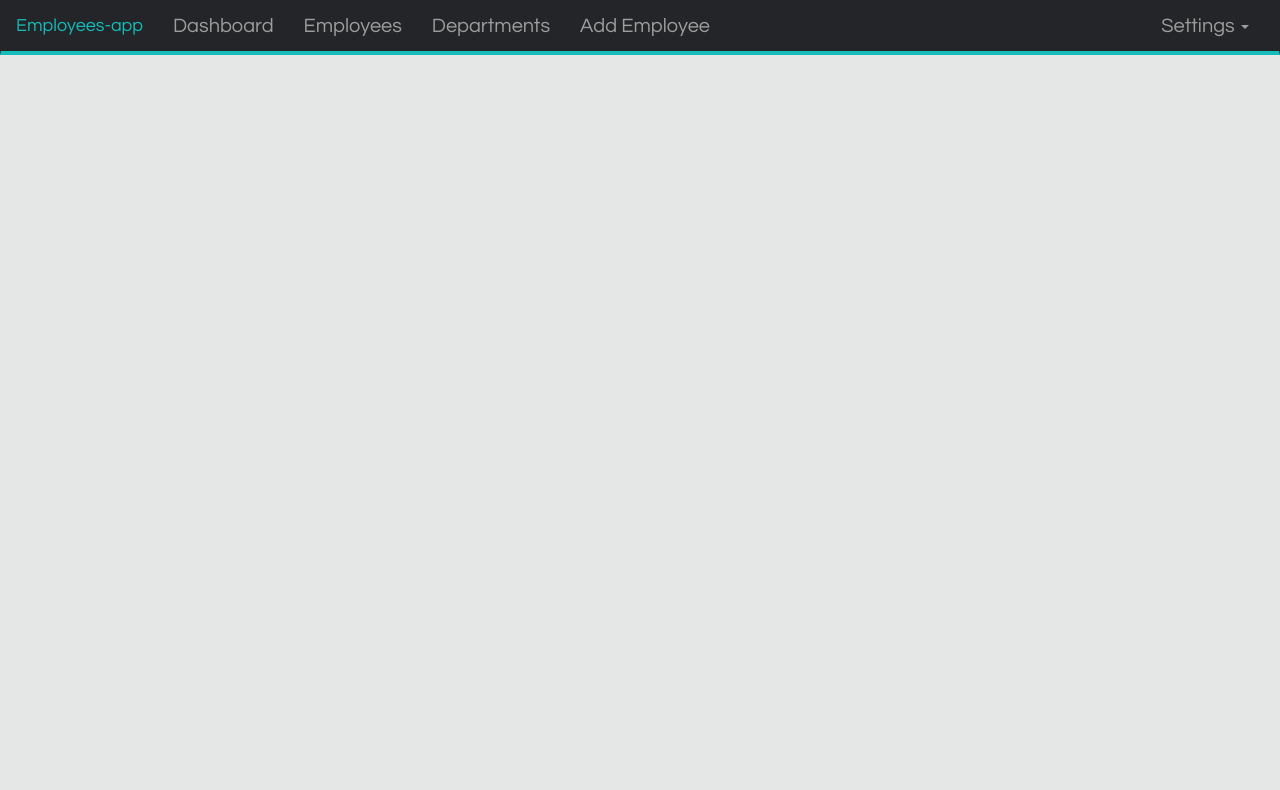
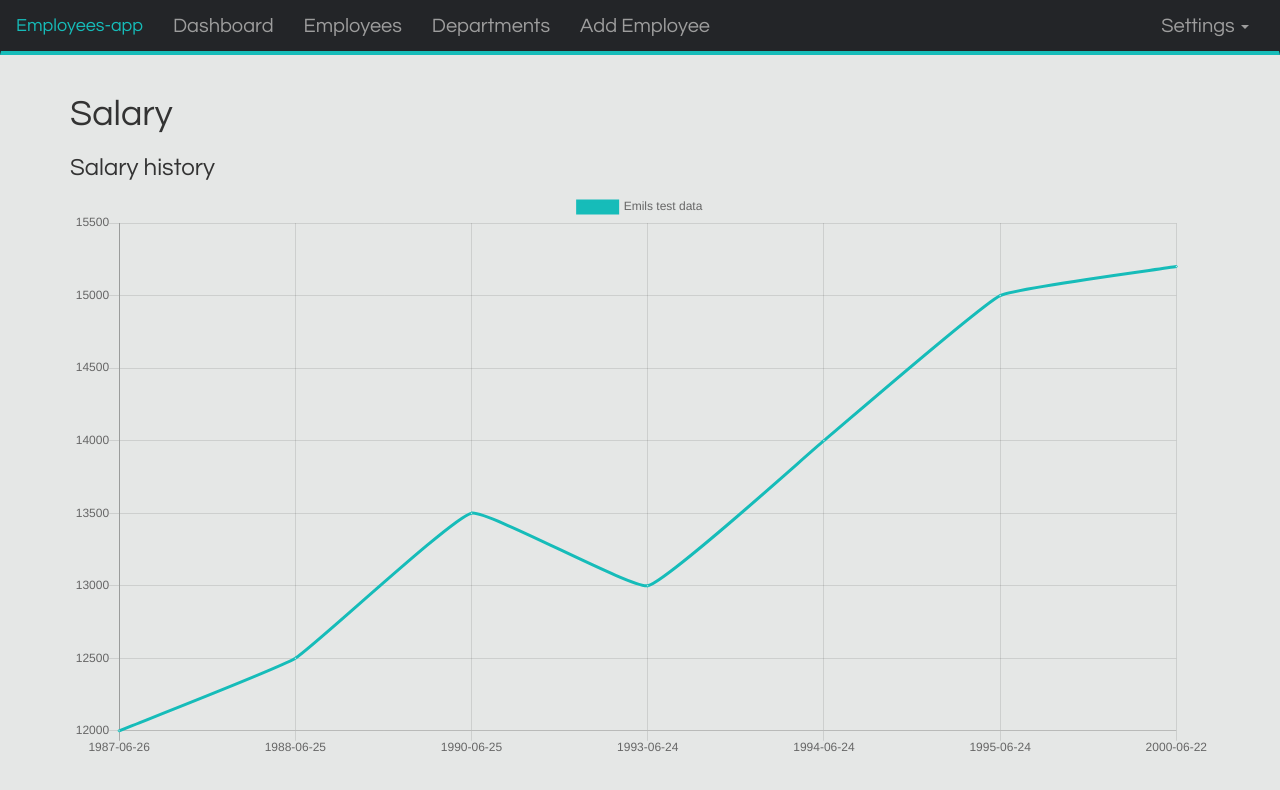
Before and after one commit to Povlsen/Clientside_H2, a React (Create React App) app in the folder h2-app/: page /salary in a window 1280 px wide. Shown: the top 790 px of the page. Built offline with nearby package versions, Linux system fonts and the light colour scheme.

Commit message:
Prepared Salary chart with dummy data - Prepared Department for DepartmentData. Kør 'npm install mdbreact'

```diff
--- a/h2-app/src/Components/main.router/index.js
+++ b/h2-app/src/Components/main.router/index.js
@@ -4,6 +4,7 @@ import Employees from '../../Pages/Employees';
 import Navbar from '../navbar';
 import Departments from '../../Pages/Departments';
 import Adjust_Employee from '../../Pages/Adjust Employee';
+import Salary from '../../Pages/Salary';
 
 class Main extends Component {
   render() {
@@ -15,6 +16,7 @@ class Main extends Component {
           <Route exact path='/employees' render={router => <Employees {...router} />} />
           <Route path='/employees/:Id' component={Adjust_Employee}/>
           <Route path='/departments' render={router =><Departments {...router} />} />
+          <Route path='/salary' render={router =><Salary {...router} />} />
         </Switch>
       </main>
     ])
--- a/h2-app/src/Components/navbar.js
+++ b/h2-app/src/Components/navbar.js
@@ -27,7 +27,7 @@ class Navbar extends Component {
             </ul>
             <ul className="nav navbar-nav navbar-right">
             <li className="dropdown">
-                <a className="dropdown-toggle" data-toggle="dropdown" href="">Settings <span class="caret"></span></a>
+                <a className="dropdown-toggle" data-toggle="dropdown" href="">Settings <span className="caret"></span></a>
                 <ul className="dropdown-menu">
                   <li><a href="">1</a></li>
                   <li><a href="">2</a></li>
--- a/h2-app/src/Pages/Dashboard/index.js
+++ b/h2-app/src/Pages/Dashboard/index.js
@@ -9,7 +9,7 @@ class Dashboard extends Component {
             <h3 className="theamAnimation">Add employee</h3>
             <img src="https://image.flaticon.com/icons/svg/39/39632.svg" alt=""/>
         </div>
-        <div className="grid_item inactive">
+        <div className="grid_item" onClick={() => this.props.history.push(`/salary`)}>
           <h3 className="theamAnimation">Salary</h3>
           <img src="https://image.flaticon.com/icons/svg/150/150430.svg" alt=""/>
         </div>
--- /dev/null
+++ b/h2-app/src/Pages/Departments/departmentData.js
@@ -0,0 +1,11 @@
+import React, { Component } from 'react'
+
+class DepartmentData extends Component {
+  render() {
+    return (
+      <h2>DepartmentData</h2>
+    )
+  }
+}
+
+export default DepartmentData
--- a/h2-app/src/Pages/Departments/index.js
+++ b/h2-app/src/Pages/Departments/index.js
@@ -3,6 +3,7 @@ import ReactList from 'react-list'
 import Item from './listItem'
 import { getDepartments } from '../../Utils/Departments'
 import './index.scss'
+import DepartmentData from './departmentData'
 
 class Departments extends Component {
   state = {
@@ -90,6 +91,8 @@ class Departments extends Component {
               type='simple'
             />
           </div>
+
+          <DepartmentData></DepartmentData>
       {/*
         <button type="button" class="btn btn-default">
           <span class="glyphicon glyphicon-menu-down" aria-hidden="true"></span>
--- /dev/null
+++ b/h2-app/src/Pages/Salary/index.js
@@ -0,0 +1,47 @@
+import React from "react";
+import { Line } from "react-chartjs-2";
+import { MDBContainer } from "mdbreact";
+
+
+class Salary extends React.Component {
+  state = {
+    dataLine: {
+      labels: ["1987-06-26", "1988-06-25", "1990-06-25", '1993-06-24', '1994-06-24', '1995-06-24', '2000-06-22'],
+      datasets: [
+        {
+          label: "Emils test data",
+          fill: false,
+          lineTension: 0.1,
+          backgroundColor: "rgba(22,188,185,0.4)",
+          borderColor: "rgba(22,188,185,1)",
+          borderCapStyle: "butt",
+          borderDash: [],
+          borderDashOffset: 0.0,
+          borderJoinStyle: "miter",
+          pointBorderColor: "rgba(22,188,185,1)",
+          pointBackgroundColor: "#fff",
+          pointBorderWidth: 1,
+          pointHoverRadius: 5,
+          pointHoverBackgroundColor: "rgba(22,188,185,1)",
+          pointHoverBorderColor: "rgba(220,220,220,1)",
+          pointHoverBorderWidth: 2,
+          pointRadius: 1,
+          pointHitRadius: 10,
+          data: [12000, 12500, 13500, 13000, 14000, 15000, 15200]
+        }
+      ]
+    }
+  }
+
+render() {
+    return (
+      <MDBContainer>
+        <h1>Salary</h1>
+        <h3 className="mt-5">Salary history</h3>
+        <Line data={this.state.dataLine} options={{ responsive: true }} />
+      </MDBContainer>
+    );
+  }
+}
+
+export default Salary;
```
Also changed, not shown: h2-app/src/Pages/Salary/index.scss (added).
